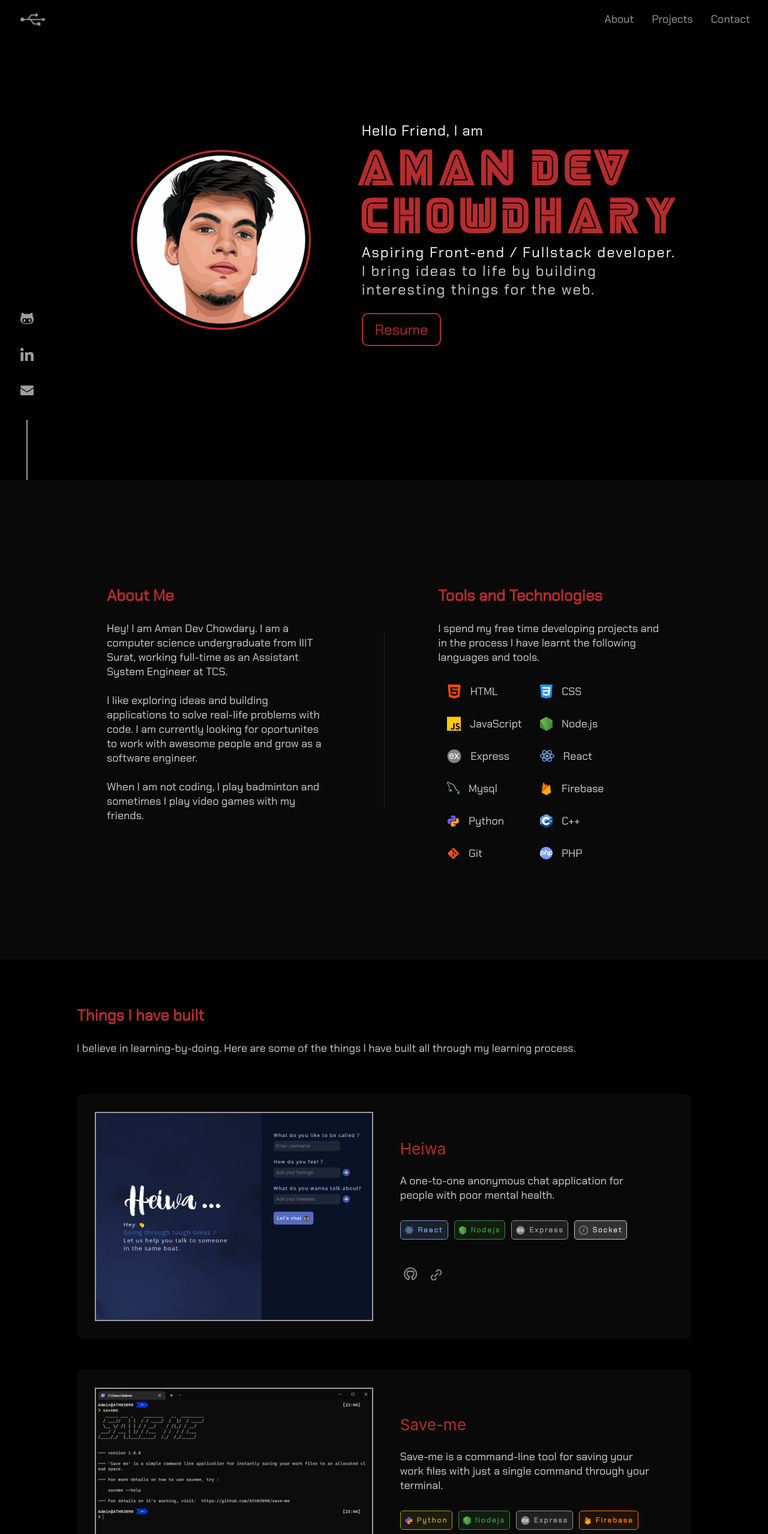
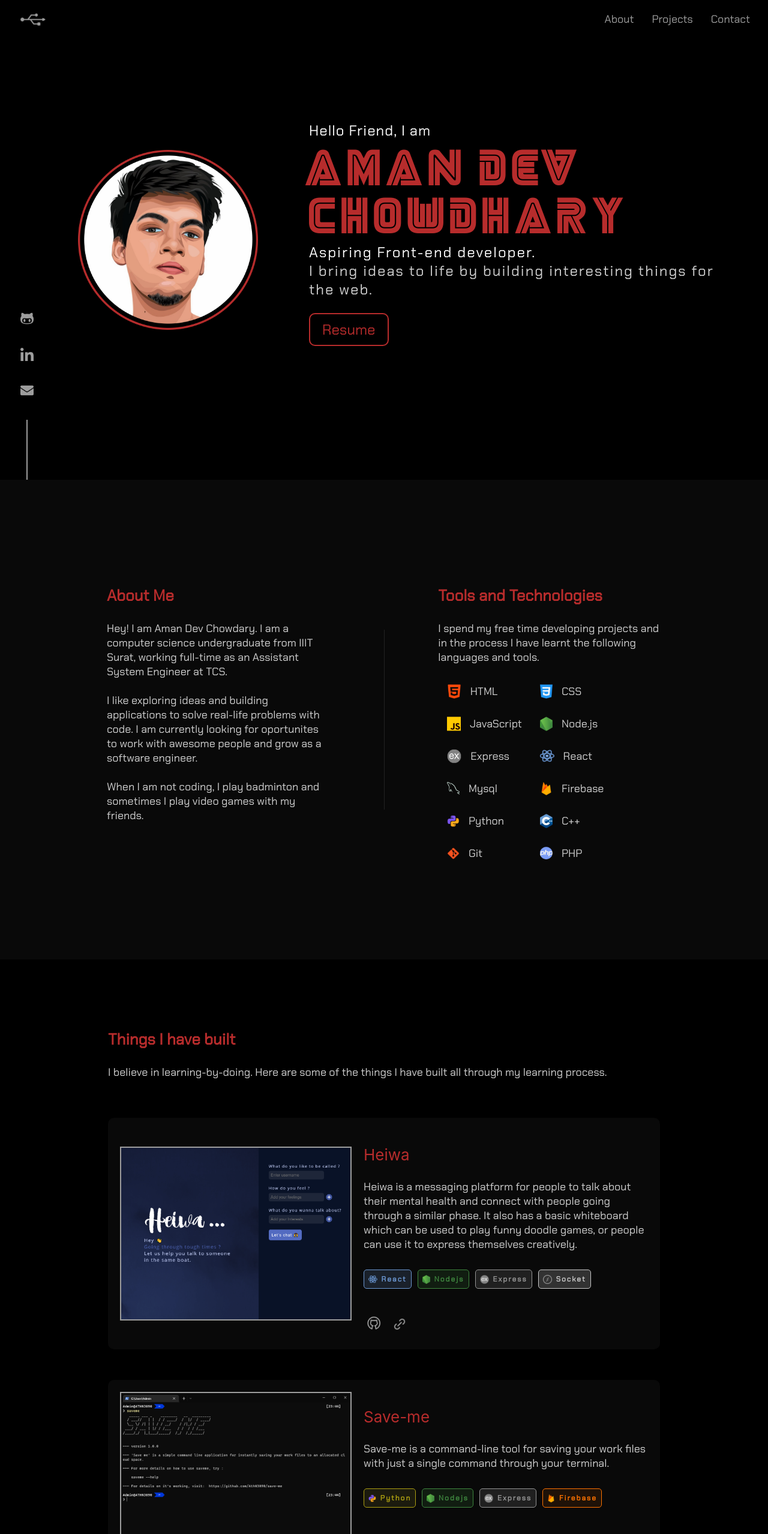
Before and after one commit to AthN3090/portfolio-athn, a React (Create React App) app: page / in a window 1280 px wide. Shown: the top 2558 px of the page at 60% size. Built offline with nearby package versions, Linux system fonts and the light colour scheme.

Commit message:
design update

```diff
--- a/src/Profile.json
+++ b/src/Profile.json
@@ -3,7 +3,7 @@
         "img": "./avatar.png",
         "greeting": "Hello Friend, I am",
         "name": "Aman Dev Chowdhary",
-        "position": "Aspiring Front-end / Fullstack developer.",
+        "position": "Aspiring Front-end developer.",
         "tagline":"I bring ideas to life by building interesting things for the web."
     }
 
--- a/src/components/About/About.css
+++ b/src/components/About/About.css
@@ -77,6 +77,7 @@
     .intro-container{
         width: 100%;
         flex-wrap: wrap;
+        padding:20px;
     }
     .skills{
         justify-content: space-between;
@@ -88,8 +89,10 @@
     }
     .about{
         margin: 0;
+        flex-grow:1;
     }
     .tools{
+        flex-grow:1;
         margin:20px 0px;
     }
     .devider{
--- a/src/components/About/About.js
+++ b/src/components/About/About.js
@@ -19,8 +19,6 @@ function About() {
         const [entry] = entries;
         if (entry.isIntersecting) {
             setAnimationClass('show-about')
-        }else{
-            setAnimationClass('hidden-about')
         }
     }
     useEffect(() => {
--- a/src/components/Contact/Contact.css
+++ b/src/components/Contact/Contact.css
@@ -25,12 +25,12 @@
 .contact-link{
     font-size: 18px;
     font-family: "ChakraPetch";
-    padding: 10px 15px;
+    padding: 15px 15px;
     display: flex;
     align-items:center;
     margin: 25px 25px;
     background-color: #B72C2C;
-    border-radius: 5px;
+    border-radius: 100%;
     color: white;
     text-decoration: none;
 }
@@ -49,7 +49,7 @@
 }
 .getintouch-msg{
     color:#9D9D9D;
-     font-size:18px;
+    font-size:18px;
     font-family:"ChakraPetch";
     margin: 10px;
 }
@@ -59,14 +59,14 @@
         line-height: 7vw;
    }
    .contact-link{
-    margin: 15px 30px;;
+    margin: 10px 10px;;
    }
 
 }
 
 @media only screen and (max-width: 600px){
     .getintouch{
-        font-size: 9vw;
+        font-size: 10vw;
         line-height: 11vw;
 
        }
@@ -74,12 +74,11 @@
         font-size: 18px;
     }
     .links-container2{
-        flex-direction: column;
-        align-items: center;
+
     }
     .contact-link{
-        width: 125px;
+
         font-size: 16px;
-        }
+    }
 
 }
--- a/src/components/Contact/Contact.js
+++ b/src/components/Contact/Contact.js
@@ -10,8 +10,6 @@ function Contact() {
         const [entry] = entries;
         if (entry.isIntersecting) {
             setAnimationClass('show-contact')
-        }else{
-            setAnimationClass('hidden-contact')
         }
     }
     useEffect(() => {
@@ -21,28 +19,25 @@ function Contact() {
     return (
     <div className="contact-container" id="contact">
         <div ref={contactRef} className={"contact-content "+ contactAnimationClass}>
-            <p className="getintouch" >GET IN TOUCH</p>
+            <p className="getintouch" >Contact</p>
             <p className="getintouch-msg" >
-                I'm currently exploring opportunites in <span style={{color:"#B72C2C", fontSize:"18px", fontFamily:"ChakraPetch"}}>Front-end Development.</span><br/>
-                Feel free to reach out incase you have an opportunity for me or just want to say hi.
+                I'm currently exploring opportunites in <br/><span style={{color:"#B72C2C", fontSize:"18px", fontFamily:"ChakraPetch"}}>Front-end Development.</span><br/>
+                Feel free to reach out incase you have an opportunity for me, or just want to say hi.
             </p>
             <div className="links-container2">
-            <a href="https://github.com/AthN3090" className="contact-link">
-                <img src={github} style={{marginRight:"15px"}} height="18px" alt="github"></img>
-                Github
+            <a href="https://github.com/AthN3090"  title="Github" className="contact-link">
+                <img src={github} height="18px" alt="github"></img>
             </a>
-            <a href="https://www.linkedin.com/in/athn3090/" className="contact-link">
-                <img src={linkedin} style={{marginRight:"15px"}} height="18px" alt="linkedin"></img>
-                Linkedin
+            <a href="https://www.linkedin.com/in/athn3090/" className="contact-link"  title="Linkedin">
+                <img src={linkedin} height="18px" alt="linkedin"></img>
             </a>
-            <a href="mailto:amandevrishi12@gmail.com" className="contact-link">
-                <img src={mail}  style={{marginRight:"15px"}} height="18px" alt="mail"></img>
-                Email
+            <a href="mailto:amandevrishi12@gmail.com" className="contact-link"  title="Email">
+                <img src={mail}   height="18px" alt="mail"></img>
             </a>
             </div>
         </div>
-        <div style={{color:"#9D9D9D", fontSize:"18px", fontFamily:"ChakraPetch", margin:"10px", textAlign:"center"}}>
-            Designed and Developed by Aman Dev Chowdhary
+        <div style={{color:"#9D9D9D", fontSize:"16px", fontFamily:"ChakraPetch", margin:"10px", textAlign:"center"}}>
+            Designed and Developed by <br/>Aman Dev Chowdhary
         </div>
     </div> );
 }
--- a/src/components/Home/Home.css
+++ b/src/components/Home/Home.css
@@ -15,15 +15,16 @@
     transition: 0.2s;
 }
 .home-greeting{
-    width: 60%;
+    padding:10px;
+    max-width: 1200px;
     display: flex;
     justify-content: center;
     flex-direction: row;
-
+    align-items:stretch;
 }
 .hidden-home{
     opacity: 0;
-    transform: translateY(100px);
+    transform: translateY(-200px);
 }
 .show-home{
     opacity: 1;
@@ -110,7 +111,9 @@
 }
 
 @media only screen and (max-width: 768px){
-
+    .home-text{
+        text-align:center;
+    }
     .home-greeting img{
         height: 30vw;
         width: 30vw;
@@ -133,8 +136,8 @@
 
     }
     .name{
-        font-size: 6vw;
-        line-height: 7vw;
+        font-size: 10vw;
+        line-height: 10vw;
     }
     .tagline{
         font-size: 3vw;
@@ -145,8 +148,8 @@
 @media only screen and (max-width: 600px){
 
     .home-greeting img{
-        height: 30vw;
-        width: 30vw;
+        height: 50vw;
+        width: 50vw;
 
     }
 
@@ -156,21 +159,21 @@
     }
 
     .hello-msg{
-        font-size: 5vw;
+        font-size: 4vw;
     }
     .resume-button{
-        font-size: 5vw;
+        font-size: 4vw;
         top: 20px;
         padding: 10px 10px;
         border: 2px solid;
 
     }
     .name{
-        font-size: 8vw;
-        line-height: 10vw;
+        font-size: 11vw;
+        line-height: 11vw;
     }
     .tagline{
-        font-size: 5vw;
+        font-size: 4vw;
     }
 
 }
--- a/src/components/Home/Home.js
+++ b/src/components/Home/Home.js
@@ -10,8 +10,6 @@ function Home() {
         if (entry.isIntersecting) {
             setAnimationClass('show-home')
             // homeRef.current.classList.add('show-home')
-        }else{
-            setAnimationClass('hidden-home')
         }
     }
     useEffect(() => {
--- a/src/components/Links/Links.css
+++ b/src/components/Links/Links.css
@@ -36,7 +36,7 @@
 
 }
 
-@media only screen and (max-width:768px){
+@media only screen and (max-width:900px){
     .links-container{
         display: none;
     }
--- a/src/components/Projects/Project.css
+++ b/src/components/Projects/Project.css
@@ -10,7 +10,7 @@
 .project-section{
     margin-top: 10vh;
     margin-bottom: 10vh;
-    width: 70%;
+    max-width: 1000px;
 }
 
 .card-container{
@@ -20,10 +20,11 @@
     margin-top:5vw;
 }
 .project-card{
+    padding:20px;
     border-radius: 10px;
-    width: 100%;
-    padding: 30px 30px;
     display: flex;
+    gap:20px;
+    justify-content: center;
     align-items: center;
     background-color: rgb(9, 9, 9);;
     margin-bottom:4vw;
@@ -51,16 +52,14 @@
     font-family: "ChakraPetch";
 }
 .project-details{
-    margin-right: 10px;
     font-size: 26px;
+    flex-grow:1;
     width: 50%;
-    padding: 20px;
     height: 100%;
     background-color: rgb(9, 9, 9);
 
 }
 .project-description{
-
     font-family: "ChakraPetch";
     font-size: 18px;
     color: #d1d1d1 ;
@@ -70,11 +69,10 @@
 
 }
 .project-img-container{
-    width: 50%;
+    width: 40%;
     display: flex;
-    margin-right: 25px;
     align-items: center;
-
+    flex-grow: 1;
 
 }
 .project-img{
@@ -156,8 +154,8 @@
 /* media queries */
 @media only screen and (max-width: 1400px){
 .project-section{
-    width: 80%;
     margin: 50px;
+    padding:40px;
 }
 
 .project-card{
@@ -177,9 +175,9 @@
 
 @media only screen and (max-width: 900px){
     .project-section{
-        width: 80%;
         margin: 60px 0px;
-
+        padding:20px;
+        width: 100%;
     }
     .project-card{
         flex-direction: column;
@@ -191,7 +189,6 @@
         width: 100%;
     }
     .project-details{
-        padding: 0;
         width: 100%;
     }
     .project-img{
--- a/src/components/Projects/Project.js
+++ b/src/components/Projects/Project.js
@@ -27,10 +27,6 @@ function Project() {
             entries.forEach(entry => {
                 if(entry.isIntersecting){
                     entry.target.classList.add('show-project')
-                    entry.target.classList.remove('hidden-project')
-                }else{
-                    entry.target.classList.add('hidden-project')
-                    entry.target.classList.remove('show-project')
                 }
             }
             )
@@ -58,7 +54,11 @@ function Project() {
                     <div className="project-details">
                     <p style={{color:"#B72C2C", }}>Heiwa</p>
                         <div className="project-description ">
-                        A one-to-one anonymous chat application for people with poor mental health.
+                        Heiwa is a messaging platform for people to talk about their mental
+                        health and connect with people going through a similar phase. It also
+                        has a basic whiteboard which can be used to play funny doodle games,
+                        or people can use it to express themselves creatively.
+
                         </div>
                         <div className="project-stack">
                             <div className="react stack-tag ">
--- a/src/index.css
+++ b/src/index.css
@@ -16,6 +16,7 @@ body {
 html{
   scrollbar-width: none;
   height: 100vh;
+  scroll-behavior: smooth;
 }
 html::-webkit-scrollbar{
   width: 0px;
```
